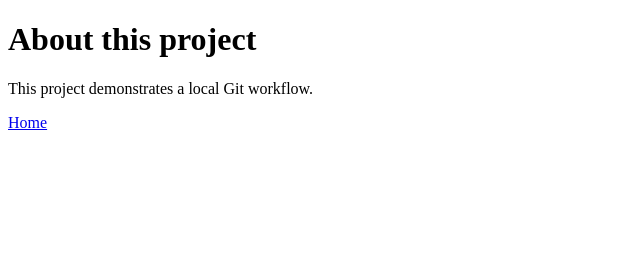
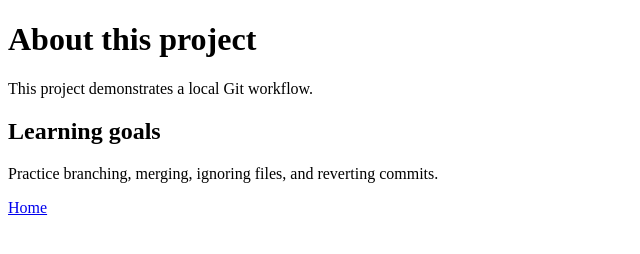
Before and after one commit to ADITYAKUMARRAI2007/git-workflow-login-test-design, a plain HTML site: page about.html in a window 1280 px wide. Shown: the whole page, without its empty margins (0-640 px from the left). Drawn offline with Linux system fonts and the light colour scheme.

Commit message:
Add learning goals on feature branch

```diff
--- a/about.html
+++ b/about.html
@@ -4,6 +4,8 @@
 <body>
   <h1>About this project</h1>
   <p>This project demonstrates a local Git workflow.</p>
+  <h2>Learning goals</h2>
+  <p>Practice branching, merging, ignoring files, and reverting commits.</p>
   <a href="index.html">Home</a>
 </body>
 </html>
```
